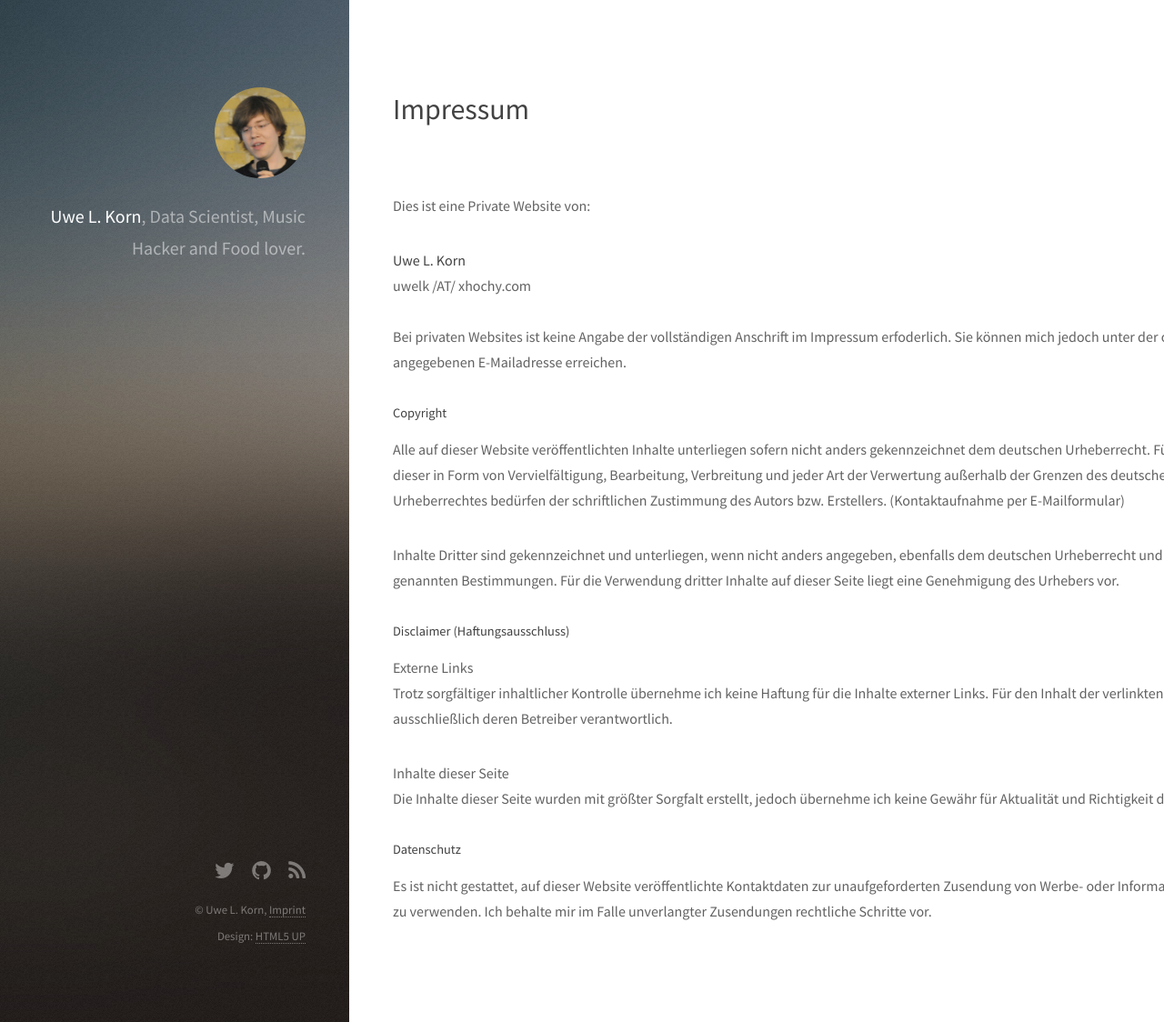
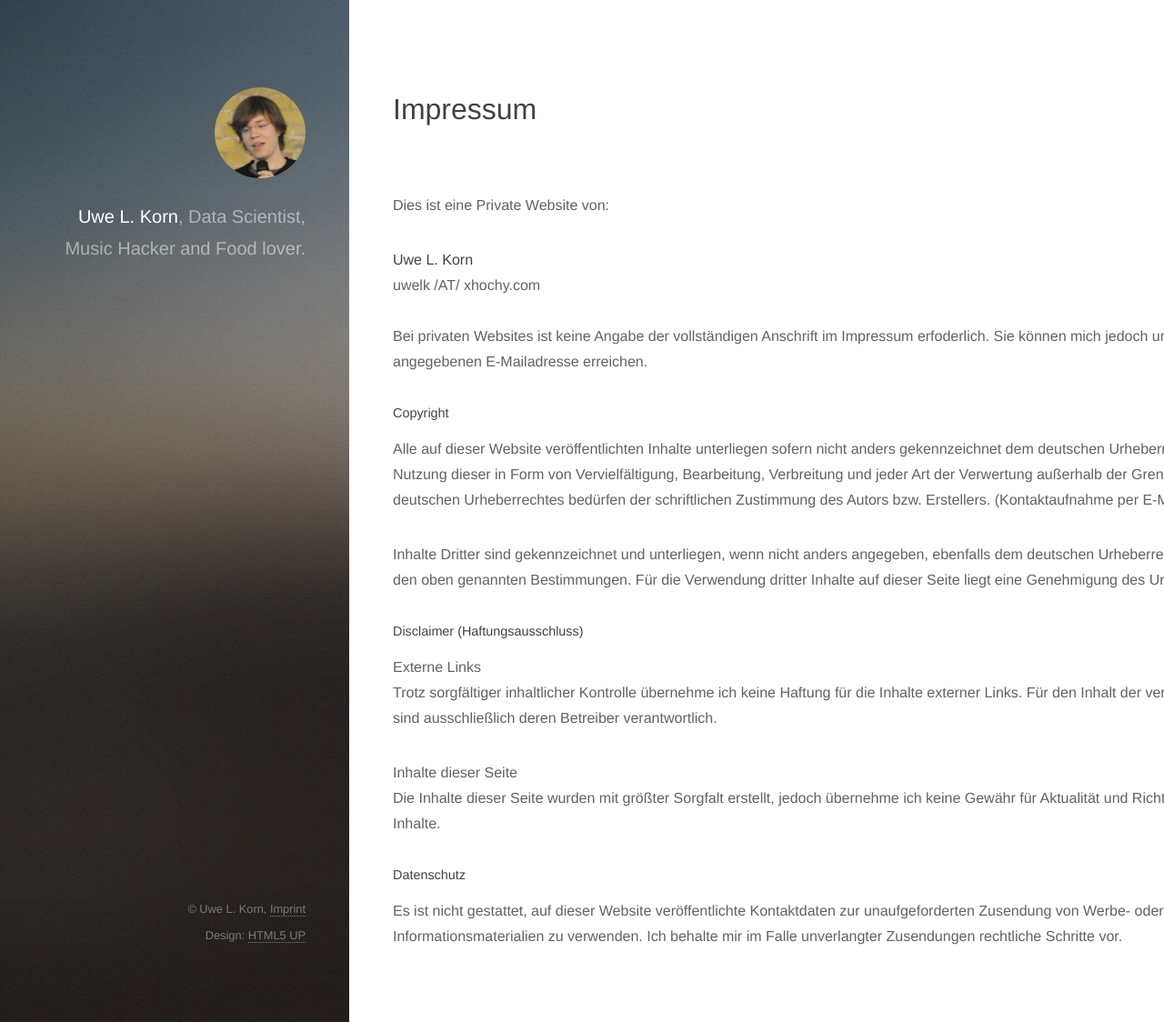
Before and after one commit to xhochy/xhochy.github.com, a Jekyll site: the page built from imprint.html, in a window 1280 px wide and 1124 px high. Shown: the whole window at 91% size. Built offline with Jekyll 4.4.1, drawn with Linux system fonts in a browser that asks for light colours.

Commit message:
Remove Google Fonts loading

```diff
--- a/assets/sass/main.scss
+++ b/assets/sass/main.scss
@@ -2,8 +2,6 @@
 @import 'libs/functions';
 @import 'libs/mixins';
 @import 'libs/syntax-highlighting';
-@import url('font-awesome.min.css');
-@import url("https://fonts.googleapis.com/css?family=Source+Sans+Pro:400,400italic");
 
 /*
 	Strata by HTML5 UP
```
Also changed, not shown: assets/css/font-awesome.min.css (deleted).
